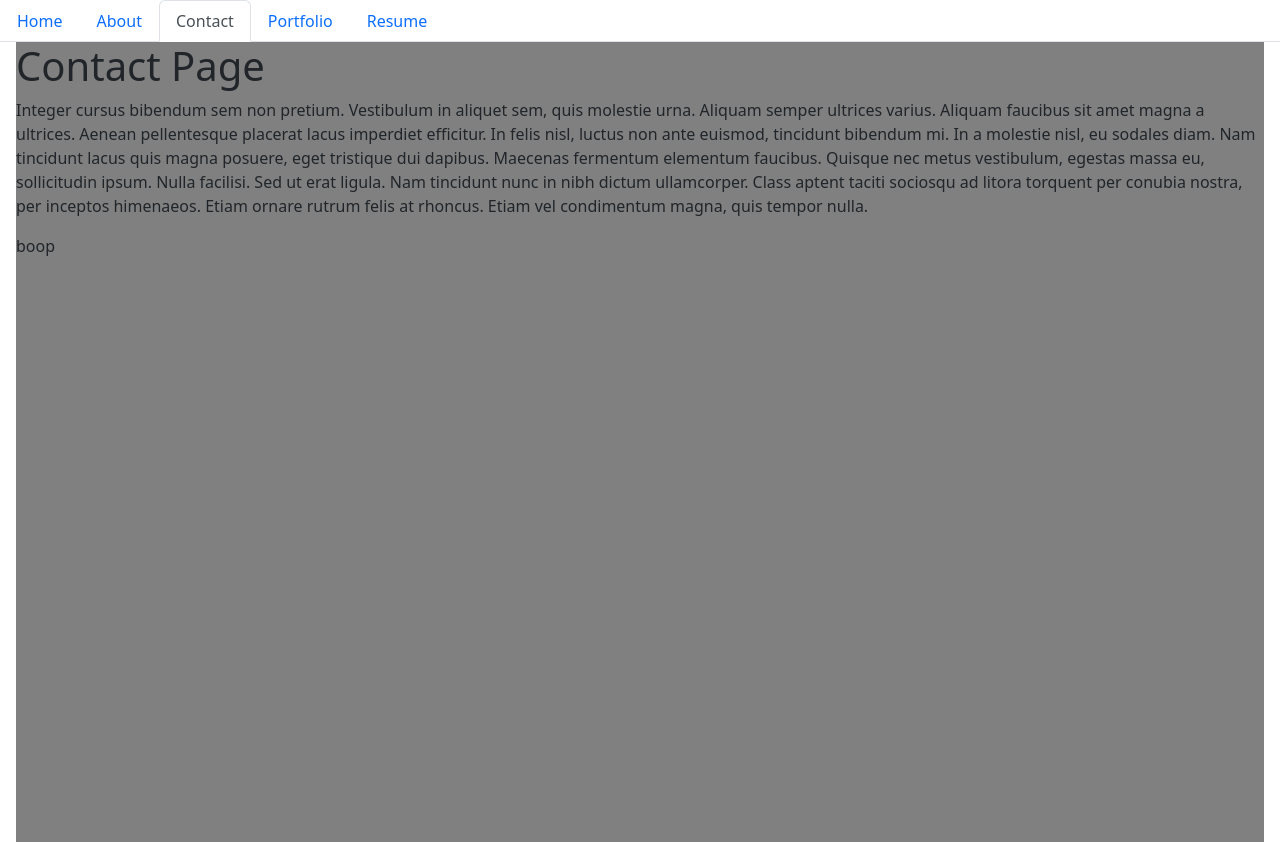
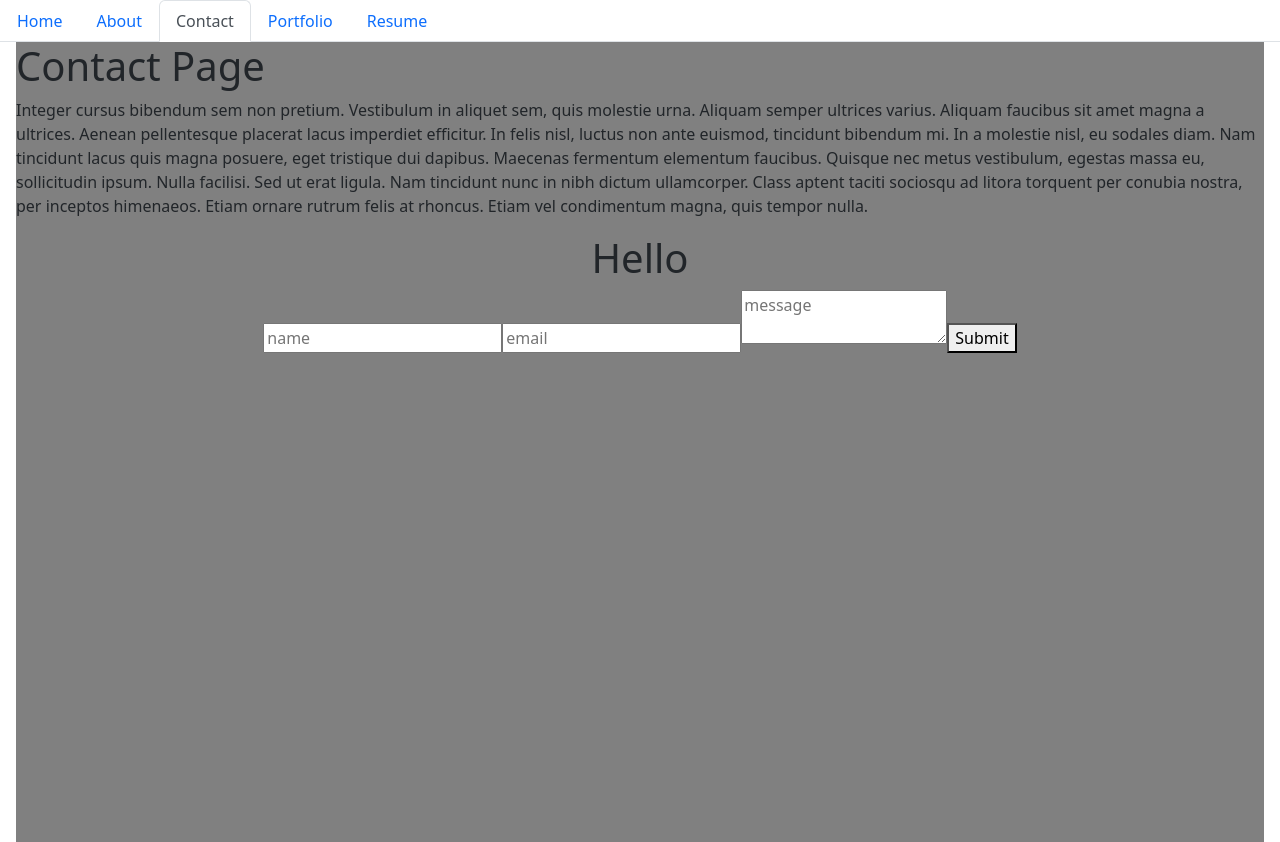
Before and after one commit to DaymenPasick/folio-react, a React (Vite) app: page /Contact in a window 1280 px wide. Built offline with nearby package versions, Linux system fonts and the light colour scheme.

Commit message:
added display html return for code in contactForm.jsx

```diff
--- a/src/components/Forms/contactForm.jsx
+++ b/src/components/Forms/contactForm.jsx
@@ -53,7 +53,9 @@ function Form() {
         //Will take in the form-entered username and email
         //and check if email is valid/username isn't empty
         if (!validateEmail(email) || !contactName) {
-            setErrorMessage('Email or username is invalid');
+            setErrorMessage('Email or Name is invalid');
+            //Would like to create a more detailed error message
+            // if time permits
 
             return;
           }
@@ -67,10 +69,44 @@ function Form() {
           alert(`Thanks for contacting me ${userName}. I'll respond ASAP! `);
     }
 
+
+    //Returns display of form based off prop data
+    //taken in by the code above
     return (
-        <div>
-            <p>boop</p>
-        </div>
+        <div className="container text-center">
+        <h1>Hello {contactName}</h1>
+        <form className="form" onSubmit={handleFormSubmit}>
+          <input
+            value={contactName}
+            name="contactName"
+            onChange={handleInputChange}
+            type="text"
+            placeholder="name"
+          />
+          <input
+            value={email}
+            name="email"
+            onChange={handleInputChange}
+            type="email"
+            placeholder="email"
+          />
+          <textarea
+            value={contactMessage}
+            name="contactMessage"
+            onChange={handleInputChange}
+            type="textarea"
+            placeholder="message"
+          />
+          <button type="submit">
+            Submit
+          </button>
+        </form>
+        {errorMessage && (
+          <div>
+            <p className="error-text">{errorMessage}</p>
+          </div>
+        )}
+      </div>
     );
 
 };
```
